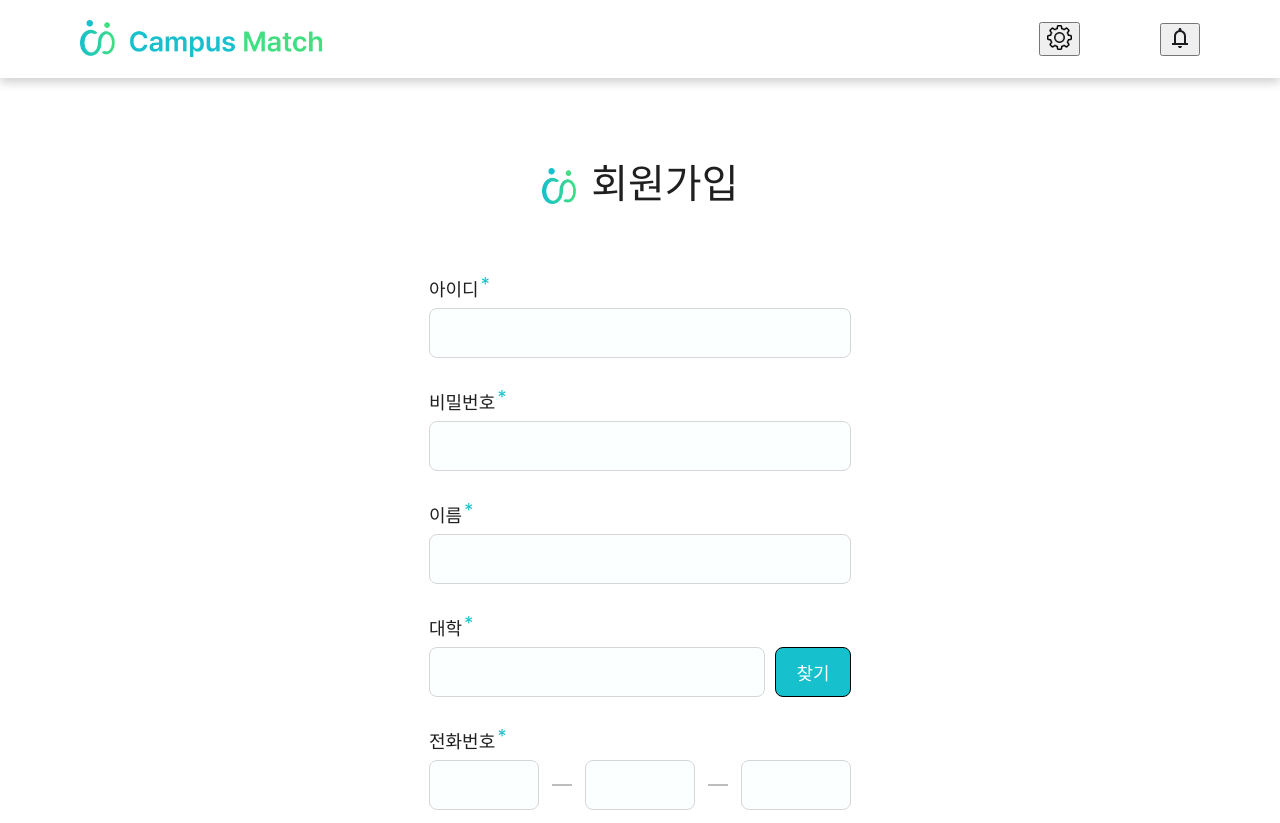
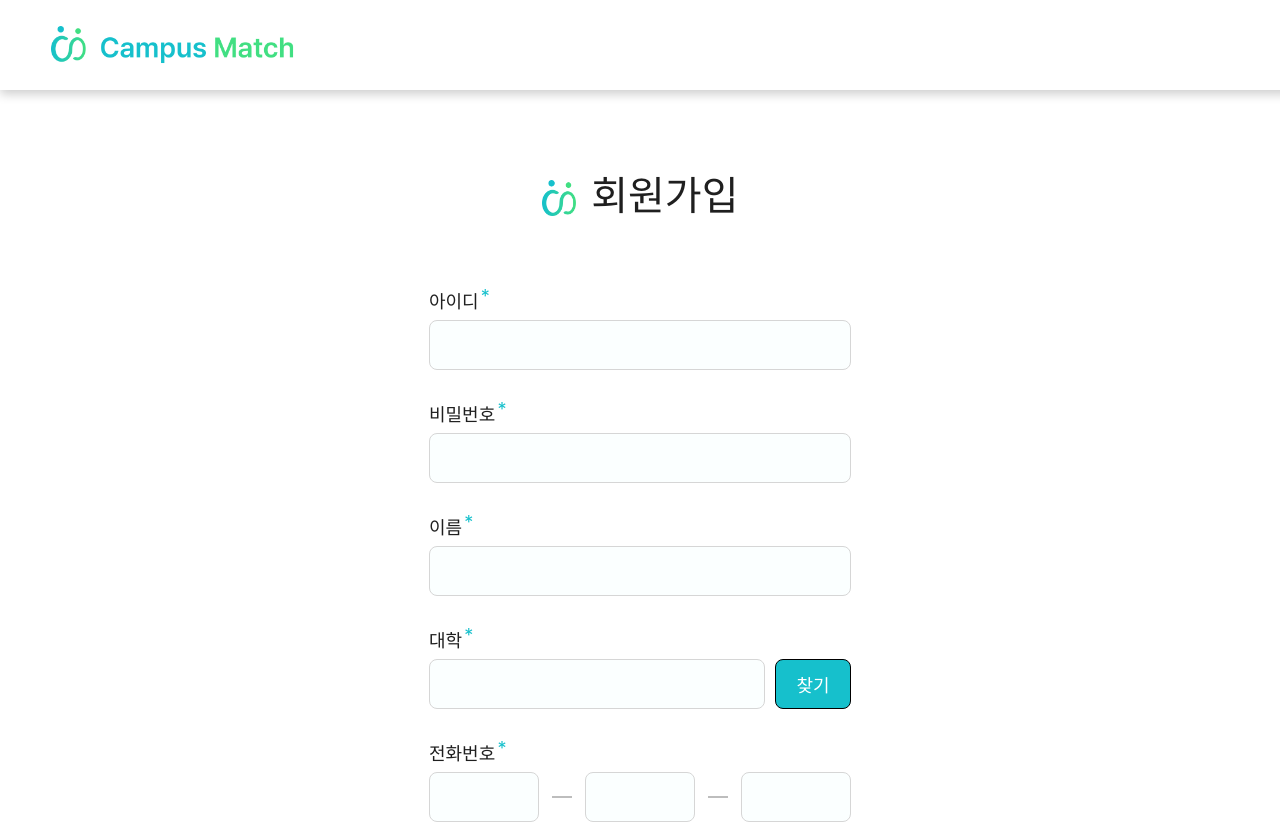
Before and after one commit to LikeLionHGU/Campus_Match_Front, a React (Create React App) app: page / in a window 1280 px wide. Shown: the top 823 px of the page. Built offline with nearby package versions, Linux system fonts and the light colour scheme.

Commit message:
header 비율 변경

```diff
--- a/src/components/header/Header.css
+++ b/src/components/header/Header.css
@@ -1,21 +1,22 @@
 .header {
-  width: 100%;
-  background: #FFF;
-  box-shadow: 0 4px 10px 0 rgba(0, 0, 0, 0.20);
-  position: sticky;
+
+
 }
 
 
 .inner {
-  padding: 20px 80px;
+  box-shadow: 0 4px 10px 0 rgba(0, 0, 0, 0.20);
+  position: sticky;
   display: flex;
+  width: 1760px;
+  padding: 25px 80px;
+  justify-content: center;
   align-items: center;
-  justify-content: space-between;
+  gap: 1401px;
 }
 
 .left {
-  display: flex;
-  align-items: center;
+
 }
 
 .logo img {
@@ -39,3 +40,25 @@
   font-style: normal;
   font-weight: 400;
 }
+
+.bell{
+  background-color: #FFF;
+  border: 0px;
+}
+
+.bell img{
+  width: 35px;
+  height: 35px;
+  aspect-ratio: 1/1;
+}
+
+.account{
+  background-color: #FFF;
+  border: 0px;
+}
+.account img{
+  width: 35px;
+  height: 35px;
+  aspect-ratio: 1/1;
+
+}
--- a/src/components/header/Header.js
+++ b/src/components/header/Header.js
@@ -1,6 +1,6 @@
 import "./Header.css";
 import logo from "../../assets/긴로고-SB 1.png"
-import settingIcon from "../../assets/setting.svg";
+import accountIcon from "../../assets/account.svg";
 import notificationIcon from "../../assets/notification.svg";
 
 const Header = () => {
@@ -24,9 +24,9 @@ const Header = () => {
                     <nav className="user">
                         {isLogin ? (
                             <>
-                            <button className="setting" aria-label="설정">
+                            <button className="account" aria-label="설정">
 
-                                <img src={settingIcon} alt="설정" />
+                                <img src={accountIcon} alt="설정" />
                             </button>
                             {/* <a href="/mypage">마이페이지</a>
                             <a href="/logout">로그아웃</a> */}
```
Also changed, not shown: src/assets/account.svg (added), src/assets/notification.svg.
